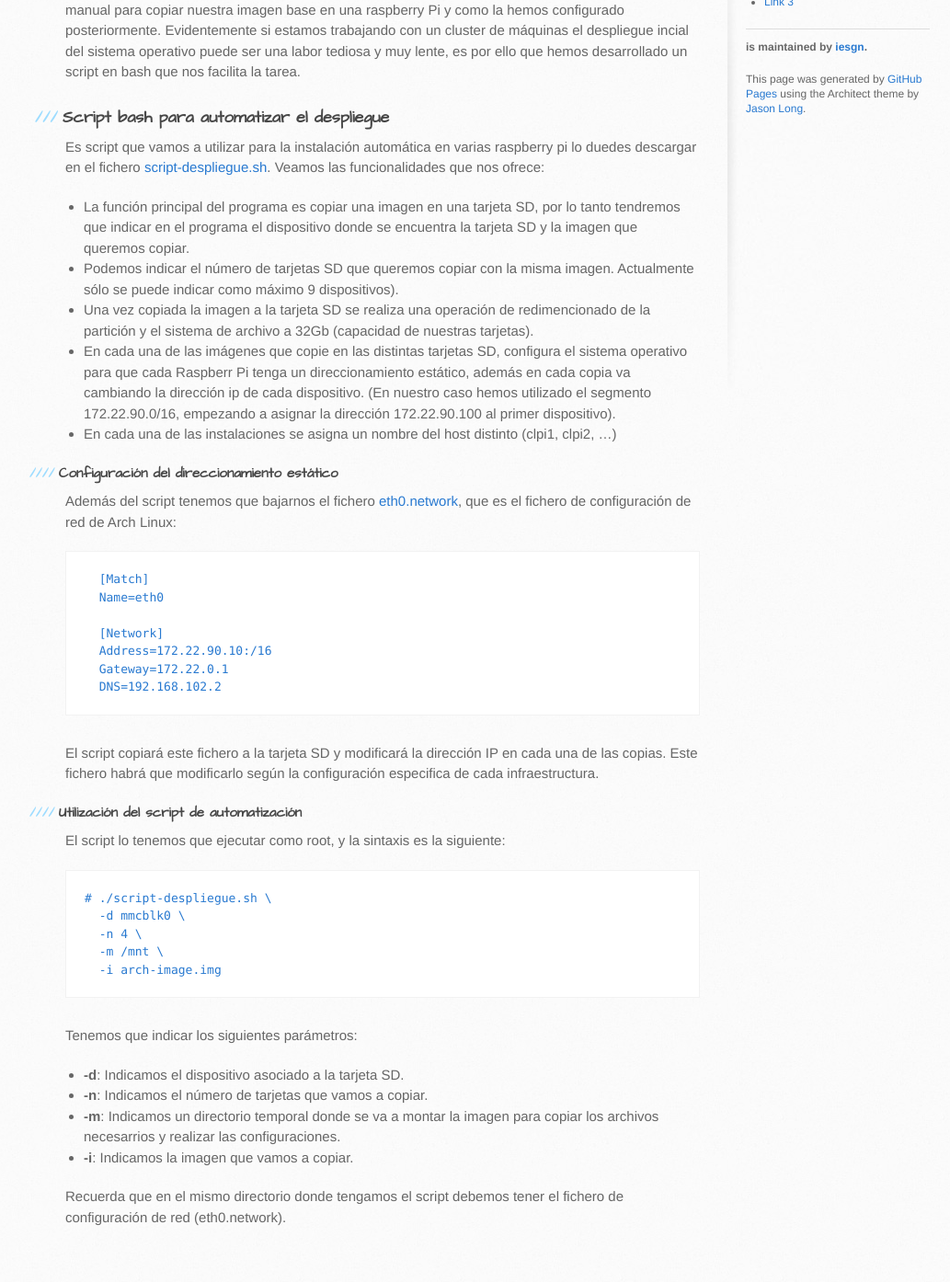
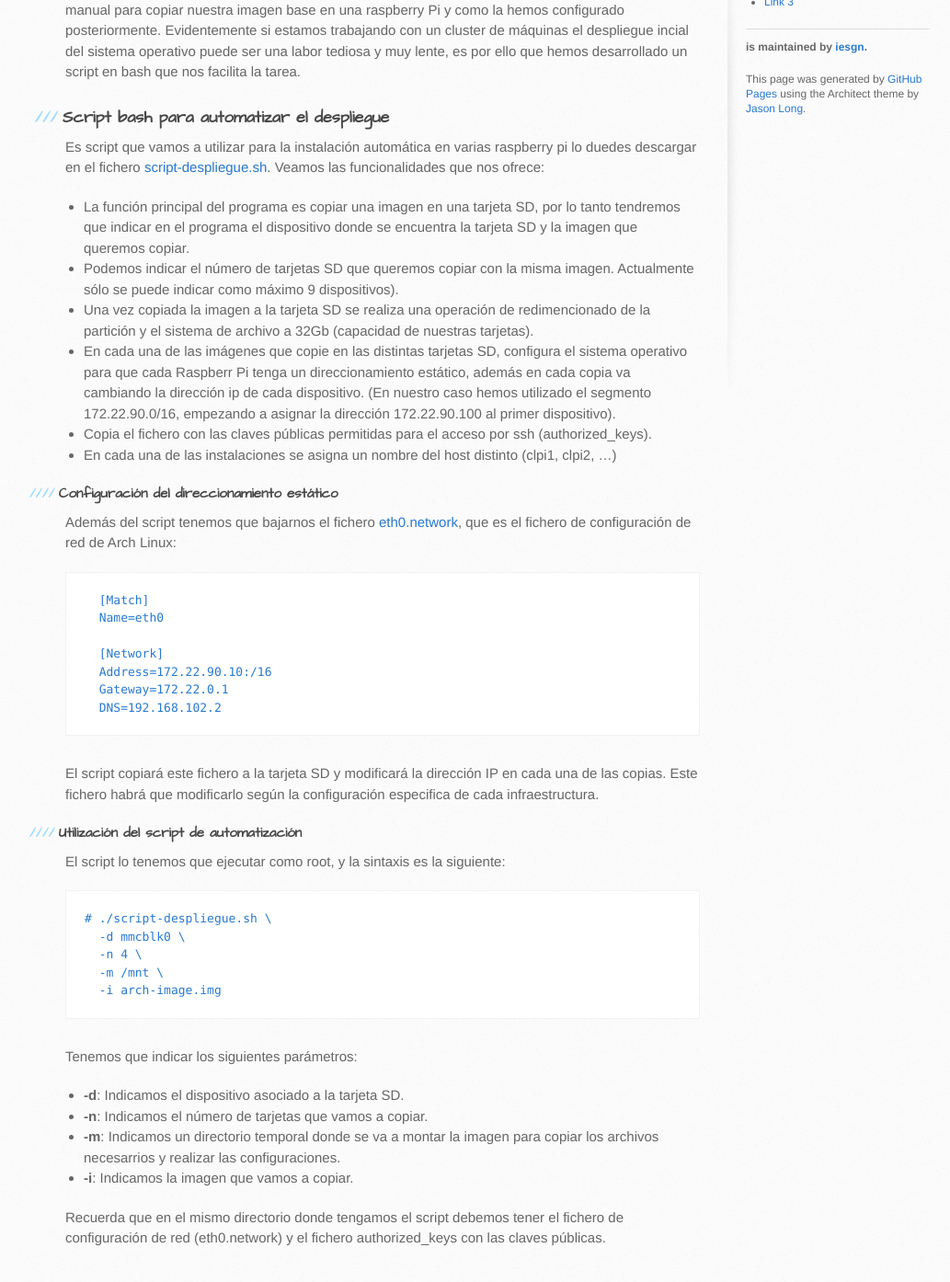
Before and after one commit to dpalomar/cluster_raspberrypi, a Jekyll site: the page built from automatico.md, in a window 1280 px wide and 1400 px high, scrolled down 309 px. Shown: the top 1394 px of the window at 92% size, without its empty margins (99-1132 px from the left). Built offline with Jekyll 4.4.1, drawn with Linux system fonts in a browser that asks for light colours.

Commit message:
Copia fichero authorized_keys

```diff
--- a/automatico.md
+++ b/automatico.md
@@ -14,6 +14,7 @@ Es script que vamos a utilizar para la instalación automática en varias raspbe
 * Podemos indicar el número de tarjetas SD que queremos copiar con la misma imagen. Actualmente sólo se puede indicar como máximo 9 dispositivos).
 * Una vez copiada la imagen a la tarjeta SD se realiza una operación de redimencionado de la partición y el sistema de archivo a 32Gb (capacidad de nuestras tarjetas).
 * En cada una de las imágenes que copie en las distintas tarjetas SD, configura el sistema operativo para que cada Raspberr Pi tenga un direccionamiento estático, además en cada copia va cambiando la dirección ip de cada dispositivo. (En nuestro caso hemos utilizado el segmento 172.22.90.0/16, empezando a asignar la dirección 172.22.90.100 al primer dispositivo).
+* Copia el fichero con las claves públicas permitidas para el acceso por ssh (authorized_keys).
 * En cada una de las instalaciones se asigna un nombre del host distinto (clpi1, clpi2, ...)
 
 #### Configuración del direccionamiento estático
@@ -47,4 +48,4 @@ Tenemos que indicar los siguientes parámetros:
 * **-m**: Indicamos un directorio temporal donde se va a montar la imagen para copiar los archivos necesarrios y realizar las configuraciones.
 * **-i**: Indicamos la imagen que vamos a copiar.
 
-Recuerda que en el mismo directorio donde tengamos el script debemos tener el fichero de configuración de red (eth0.network).
+Recuerda que en el mismo directorio donde tengamos el script debemos tener el fichero de configuración de red (eth0.network) y el fichero authorized_keys con las claves públicas.
```
